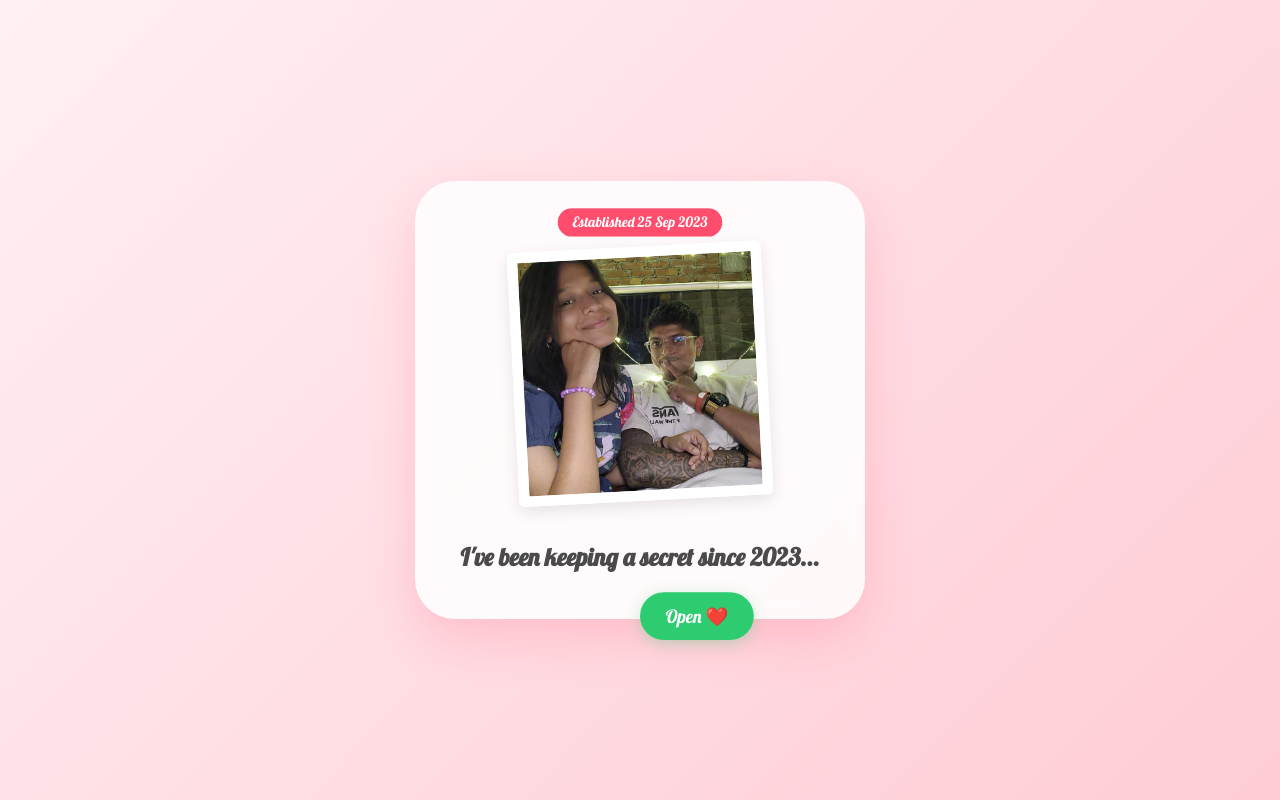
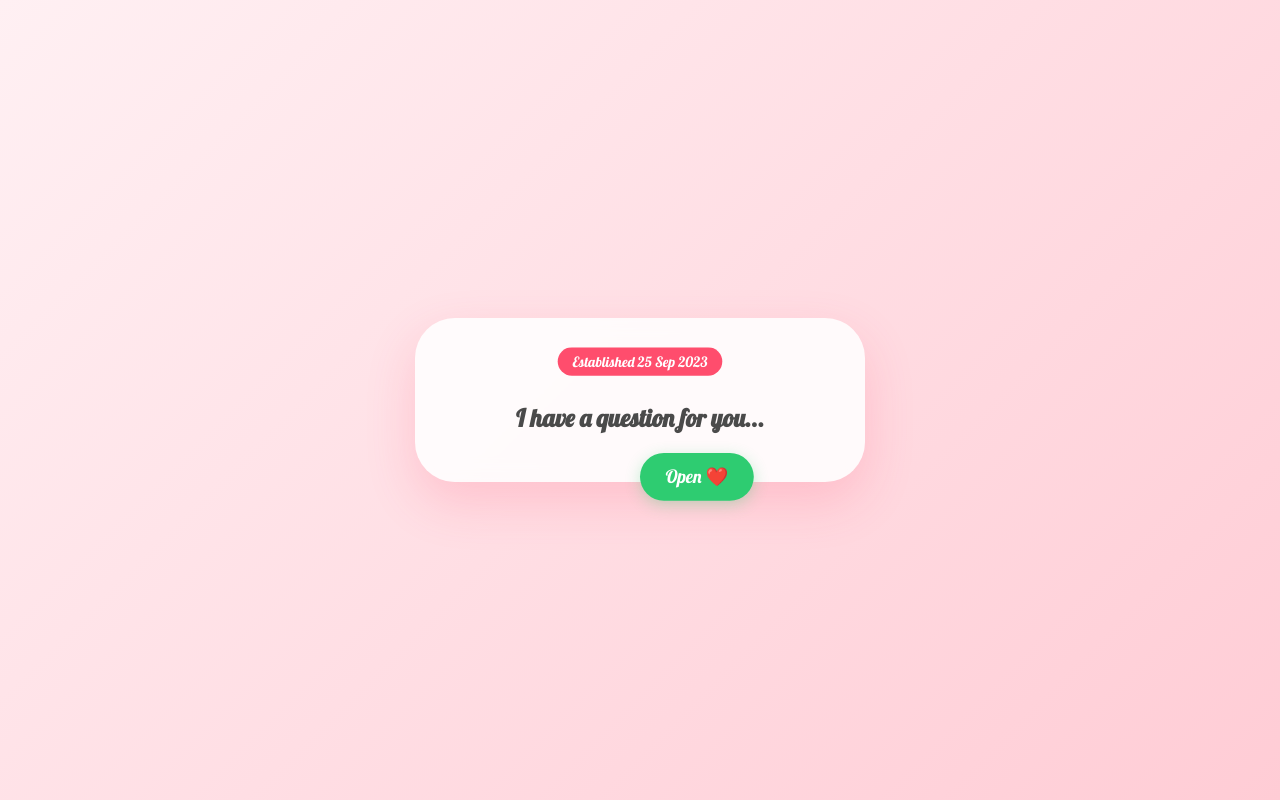
Before and after one commit to akas33/Valentineanant, a React (Create React App) app: page / in a window 1280 px wide. Built offline with nearby package versions, Linux system fonts and the light colour scheme.

Commit message:
Update App.js

```diff
--- a/src/App.js
+++ b/src/App.js
@@ -2,14 +2,13 @@ import React, { useState, useRef } from "react";
 import "./App.css";
 import Success from "./components/Success";
 
-// GIF/Photo Imports
+// GIF Imports
 import flowerBear from "./flowerBear.gif";
 import cryingBear from "./crying.gif";
 import beggingBear from "./begging.gif";
 import madBear from "./madBear.gif";
 import heartBear from "./heart.gif";
 import pointBear from "./point.gif";
-import ourPhoto from "./our-photo.jpg";
 
 const App = () => {
   const [opened, setOpened] = useState(false);
@@ -42,16 +41,7 @@ const App = () => {
   };
 
   const rejectionGifs = [flowerBear, cryingBear, beggingBear, madBear, heartBear, pointBear];
-
-  // UPDATED LINES HERE
-  const rejectionTexts = [
-    "No",
-    "Are you sure?",
-    "But we've been since Sep 2023! 😲",
-    "I'm telling your mom! 🏃‍♂️",
-    "Don't do this to me 💔",
-    "Click the green one! 🫠✨"
-  ];
+  const rejectionTexts = ["No", "Are you sure?", "But we've been since Sep 2023! 😲", "I'm telling your mom! 🏃‍♂️", "Don't do this to me 💔", "Click the green one! 🫠✨"];
 
   return (
     <div className="App">
@@ -67,40 +57,19 @@ const App = () => {
         {!opened ? (
           <div className="pulse">
             <div className="bebe-tag">Established 25 Sep 2023</div>
-            <img src={ourPhoto} alt="Us" className="App-photo" />
-            <h1 className="App-text">I've been keeping a secret since 2023...</h1>
+            {/* Simple first page: No Photo here */}
+            <h1 className="App-text">I have a question for you...</h1>
             <button className="App-button btn-yes" onClick={handleOpenMessage}>Open ❤️</button>
           </div>
         ) : !accepted ? (
           <div className="asking-container">
-            {/* UPDATED LINE HERE */}
             <h1 className="App-text">Will you be my Valentine, Rohitas?</h1>
-            <img
-              src={rejectionGifs[Math.min(noCount, rejectionGifs.length - 1)]}
-              alt="Mood Bear"
-              className="App-gif"
-            />
-
+            <img src={rejectionGifs[Math.min(noCount, rejectionGifs.length - 1)]} alt="Mood Bear" className="App-gif" />
             <div className="button-group">
               <div className="yes-container">
-                <button
-                  className="App-button btn-yes"
-                  style={{ transform: `scale(${yesButtonSize})` }}
-                  onClick={handleAccept}
-                >
-                  Yes
-                </button>
+                <button className="App-button btn-yes" style={{ transform: `scale(${yesButtonSize})` }} onClick={handleAccept}>Yes</button>
               </div>
-
-              <button
-                className="App-button btn-no"
-                onClick={handleReject}
-                onMouseEnter={handleReject}
-                style={{
-                    transform: `translate(${noButtonPos.x}px, ${noButtonPos.y}px)`,
-                    zIndex: 1000
-                }}
-              >
+              <button className="App-button btn-no" onClick={handleReject} onMouseEnter={handleReject} style={{ transform: `translate(${noButtonPos.x}px, ${noButtonPos.y}px)`, zIndex: 1000 }}>
                 {rejectionTexts[Math.min(noCount, rejectionTexts.length - 1)]}
               </button>
             </div>
```
